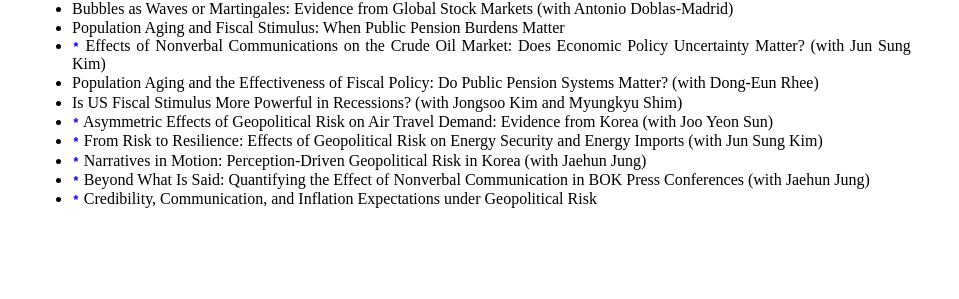
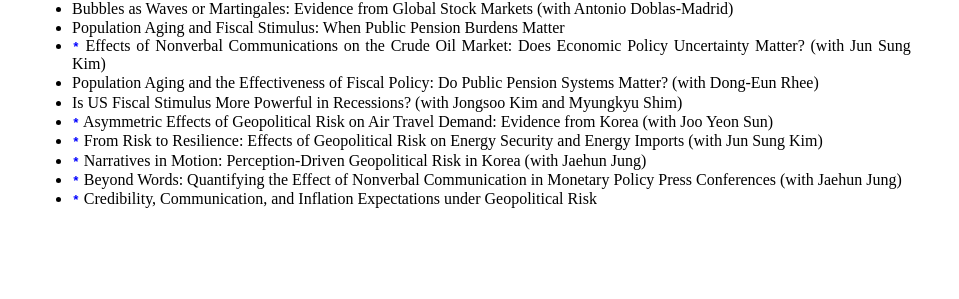
Before and after one commit to dooyeoncho/dooyeoncho.github.io, a Jekyll site: the page built from pages/research.html, in a window 1280 px wide. Shown: the part 1730-2029 px from the top of the page, without its empty margins (160-1119 px from the left). Built offline with Jekyll 4.4.1, drawn with Linux system fonts in a browser that asks for light colours.

Commit message:
Update research.html

```diff
--- a/pages/research.html
+++ b/pages/research.html
@@ -78,7 +78,7 @@ span {
 		<span><li><code style="color : blue"><b>*</b></code> Asymmetric Effects of Geopolitical Risk on Air Travel Demand: Evidence from Korea (with Joo Yeon Sun)</li></span>
 		<span><li><code style="color : blue"><b>*</b></code> From Risk to Resilience: Effects of Geopolitical Risk on Energy Security and Energy Imports (with Jun Sung Kim)</li></span>
 		<span><li><code style="color : blue"><b>*</b></code> Narratives in Motion: Perception-Driven Geopolitical Risk in Korea (with Jaehun Jung)</li></span>
-		<span><li><code style="color : blue"><b>*</b></code> Beyond What Is Said: Quantifying the Effect of Nonverbal Communication in BOK Press Conferences (with Jaehun Jung)</li></span>
+		<span><li><code style="color : blue"><b>*</b></code> Beyond Words: Quantifying the Effect of Nonverbal Communication in Monetary Policy Press Conferences (with Jaehun Jung)</li></span>
 		<span><li><code style="color : blue"><b>*</b></code> Credibility, Communication, and Inflation Expectations under Geopolitical Risk</li></span>
 	</ul>
 </div>&nbsp;&nbsp;&nbsp;&nbsp;&nbsp;&nbsp;
```
